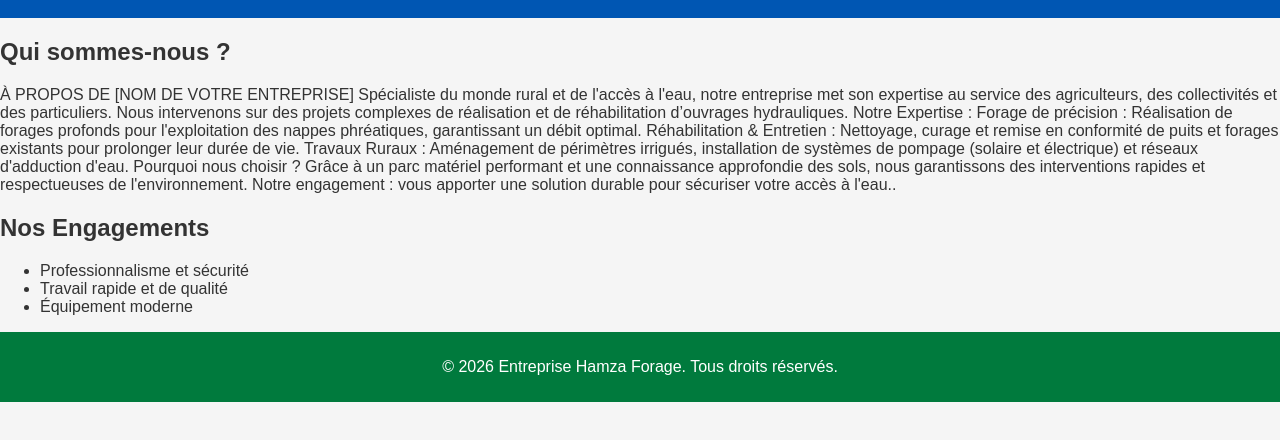
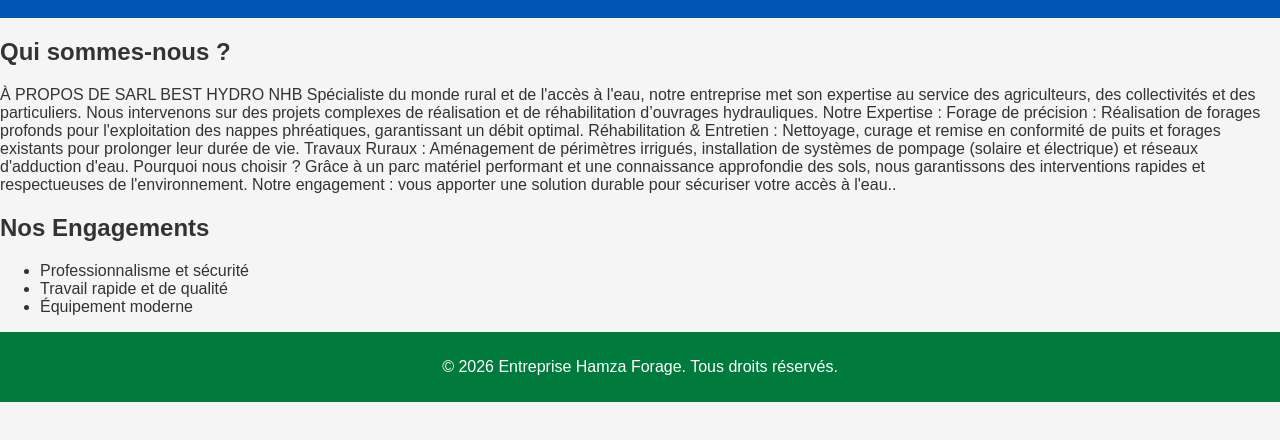
Before and after one commit to besthydro-hub/best-hydro-, a plain HTML site: page index.html in a window 1280 px wide. Shown: the part 120-560 px from the top of the page. Drawn offline with Linux system fonts and the light colour scheme.

Commit message:
Change company name to SARL BEST HYDRO NHB
Updated company name and description in the HTML.

```diff
--- a/index.html
+++ b/index.html
@@ -20,7 +20,7 @@
     <main>
         <section>
             <h2>Qui sommes-nous ?</h2>
-            <p>À PROPOS DE [NOM DE VOTRE ENTREPRISE]
+            <p>À PROPOS DE SARL BEST HYDRO NHB
 
 Spécialiste du monde rural et de l'accès à l'eau, notre entreprise met son expertise au service des agriculteurs, des collectivités et des particuliers. Nous intervenons sur des projets complexes de réalisation et de réhabilitation d’ouvrages hydrauliques.
 
```
